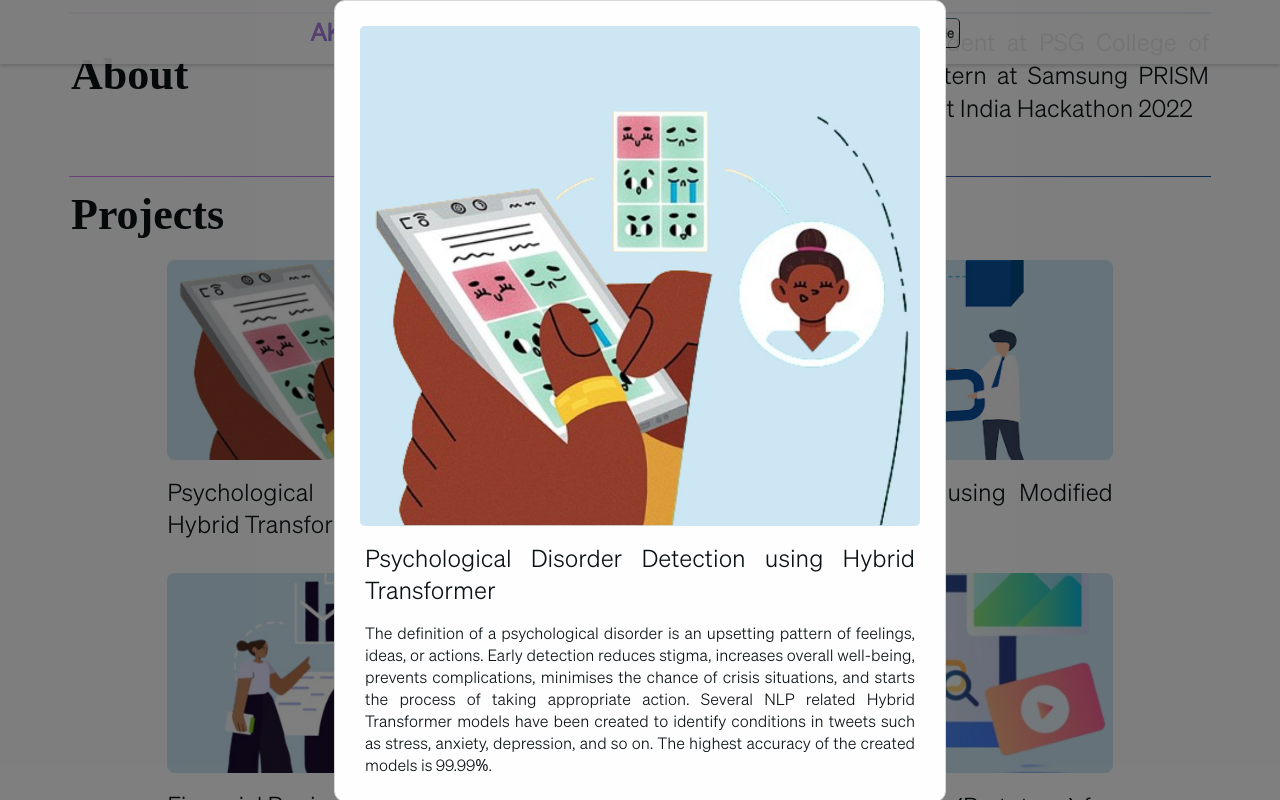
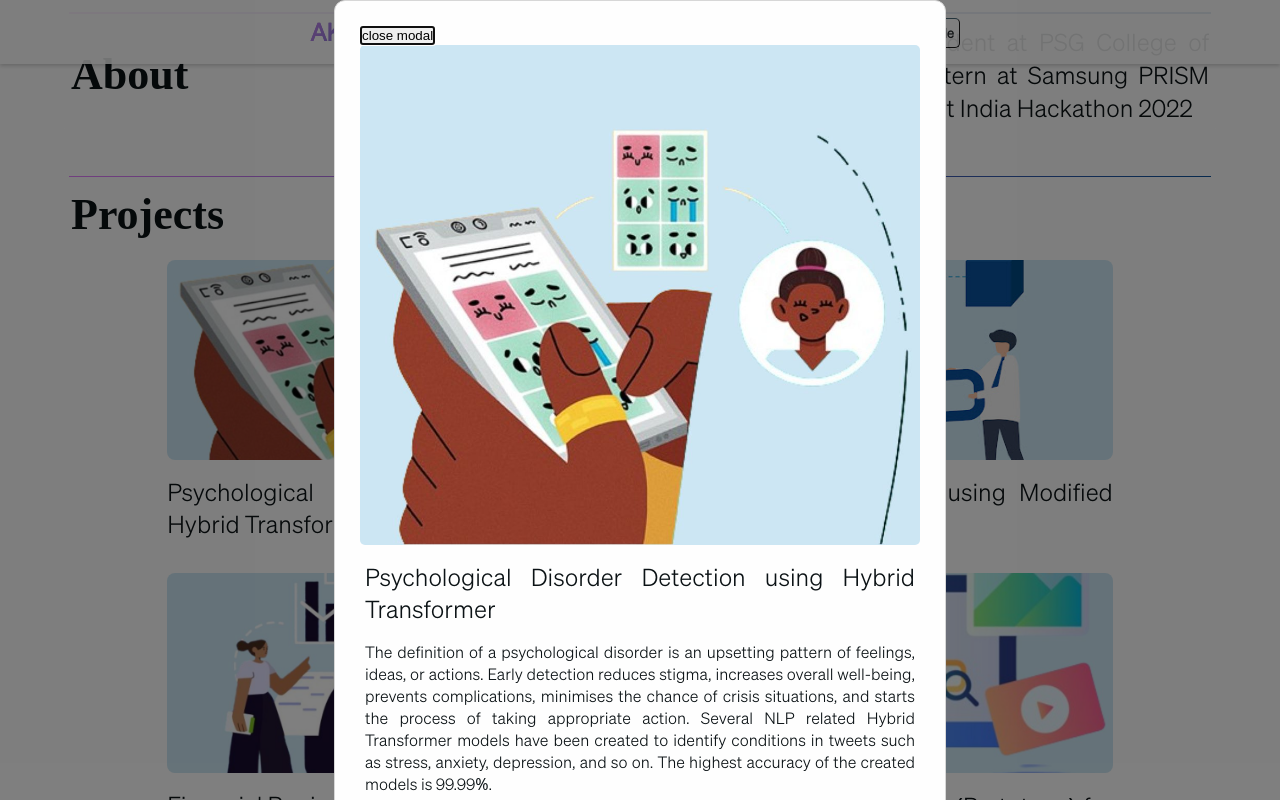
Before and after one commit to AkashSCIENTIST/portfolio, a React (Create React App) app: page / in a window 1280 px wide. Both pictures are taken after a click on the element "Psychological Disorder Detection using Hybrid Transformer". Shown: the part 447-1247 px from the top of the page. Built offline with nearby package versions, Linux system fonts and the light colour scheme; a web font is replaced by a local one.

Commit message:
adjusted popup image

```diff
--- a/src/AkashKalki.js
+++ b/src/AkashKalki.js
@@ -45,7 +45,7 @@ function AkashKalki() {
 		// arr.push("闩长闩丂廾");
 		arr.push("🅐🅚🅐🅢🅗");
 		// arr.push("ⒶⓀⒶⓈⒽ");
-		arr.push("AKASH");
+		arr.push("A K A S H");
 
 		// for (let i of arr) {
 		// 	console.log(i);
--- a/src/Card.css
+++ b/src/Card.css
@@ -6,7 +6,7 @@
     width: inherit;
     /* transition: all 0.3s ease-out; */
     overflow: hidden;
-    transition: 0.3s ease-out;
+    /* transition: 0.3s ease-out; */
     background-color:var(--background);
     border-radius: 5px;
     /* border-top: 1px #fafafa solid ; */
--- a/src/Projects.css
+++ b/src/Projects.css
@@ -33,6 +33,48 @@
     flex-basis: 40%;
 }
 
+.project-name {
+    padding-top: 1rem;
+    font-family: 'Sohne', system-ui,
+        -apple-system,
+        Helvetica Neue,
+        Arial,
+        sans-serif;
+    text-align: justify;
+    font-size: 1.5rem;
+    color: var(--textcolor);
+    cursor: pointer;
+}
+
+.project-image-popup {
+    height: 500px;
+    width: 100%;
+    background-size: cover;
+    background-repeat: no-repeat;
+    border-radius: 5px;
+}
+
+.popup {
+    padding: 20px;
+}
+
+.project-desc {
+    padding-top: 1rem;
+    font-family: 'Sohne', system-ui,
+        -apple-system,
+        Helvetica Neue,
+        Arial,
+        sans-serif;
+    text-align: justify;
+    font-size: 1rem;
+    color: var(--textcolor);
+}
+
+.more-pad {
+    padding-left: 5px;
+    padding-right: 5px;
+}
+
 @media (max-width:1450px) and (min-width:600px){
     .project-image{
         height: 25vh;
@@ -46,7 +88,13 @@
     }
 }
 
+
+
 @media (max-width:740px) {
+    .project-image-popup {
+        width: 100%;
+        height: 150px;
+    }
     .project-image {
         height: 25vh;
     }
@@ -59,45 +107,3 @@
         width: 100%;
     }
 }
-
-.project-name{
-    padding-top: 1rem;
-    font-family: 'Sohne', system-ui,
-            -apple-system,
-            Helvetica Neue,
-            Arial,
-            sans-serif;
-    text-align: justify;
-    font-size: 1.5rem;
-    color: var(--textcolor);
-    cursor: pointer;
-}
-
-.project-image-popup{
-    height: 500px;
-    width: 100%;
-    background-size: cover;
-    background-repeat: no-repeat;
-    border-radius: 5px;
-}
-
-.popup{
-    padding: 20px;
-}
-
-.project-desc{
-    padding-top: 1rem;
-        font-family: 'Sohne', system-ui,
-            -apple-system,
-            Helvetica Neue,
-            Arial,
-            sans-serif;
-        text-align: justify;
-        font-size: 1rem;
-        color: var(--textcolor);
-}
-
-.more-pad{
-    padding-left: 5px;
-    padding-right: 5px;
-}
--- a/src/Projects.js
+++ b/src/Projects.js
@@ -103,9 +103,10 @@ function Projects() {
 function Project({ img, name, desc }) {
 	const contentStyle = {
 		maxWidth: "600px",
-		width: "90%",
+		width: "75%",
 		backgroundColor: "var(--background)",
 		borderRadius: "11px",
+		maxHeight : "100vh"
 	};
 	return (
 		<Popup
@@ -120,9 +121,18 @@ function Project({ img, name, desc }) {
 				</div>
 			}
 			contentStyle={contentStyle}
+			closeOnDocumentClick
 			modal
 			nested>
 			<div className='popup modal'>
+				<button
+					className='button'
+					onClick={() => {
+						console.log("modal closed ");
+						this.close();
+					}}>
+					close modal
+				</button>
 				<div
 					className='project-image-popup'
 					style={{
```
